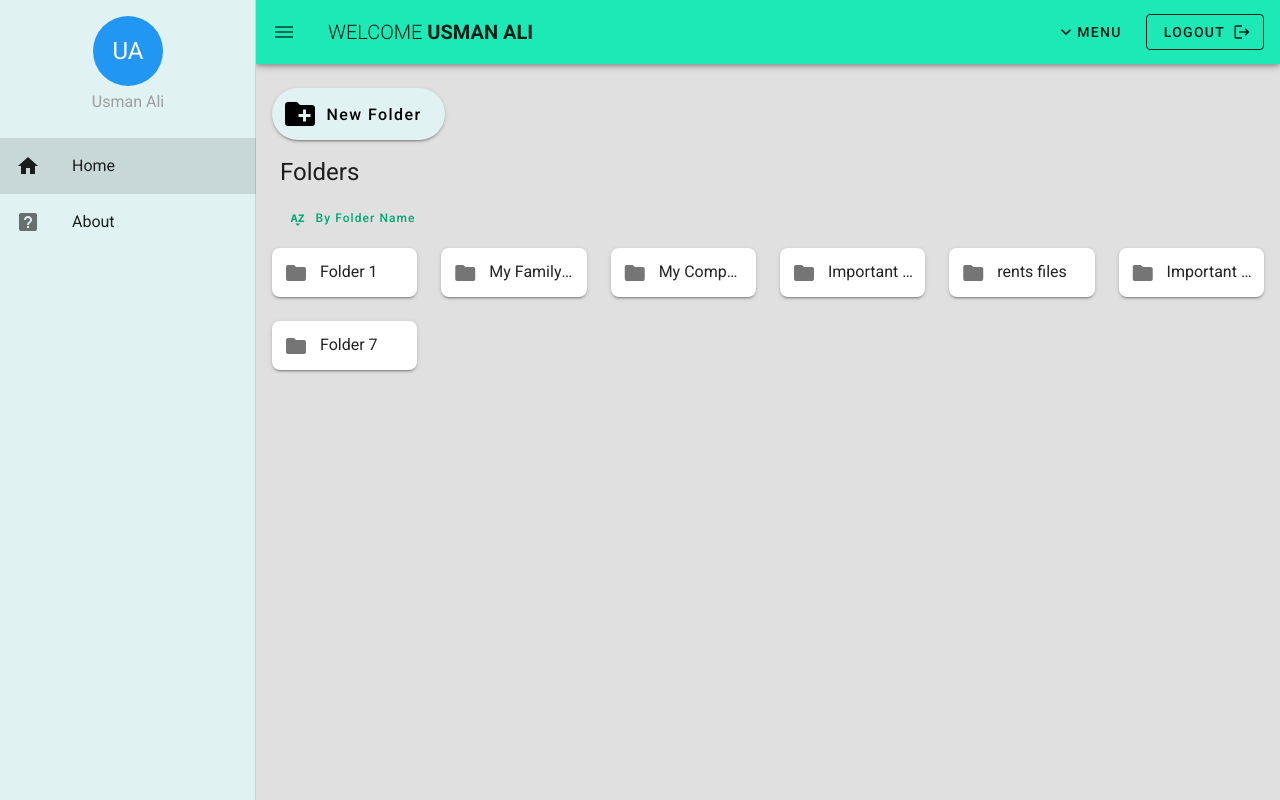
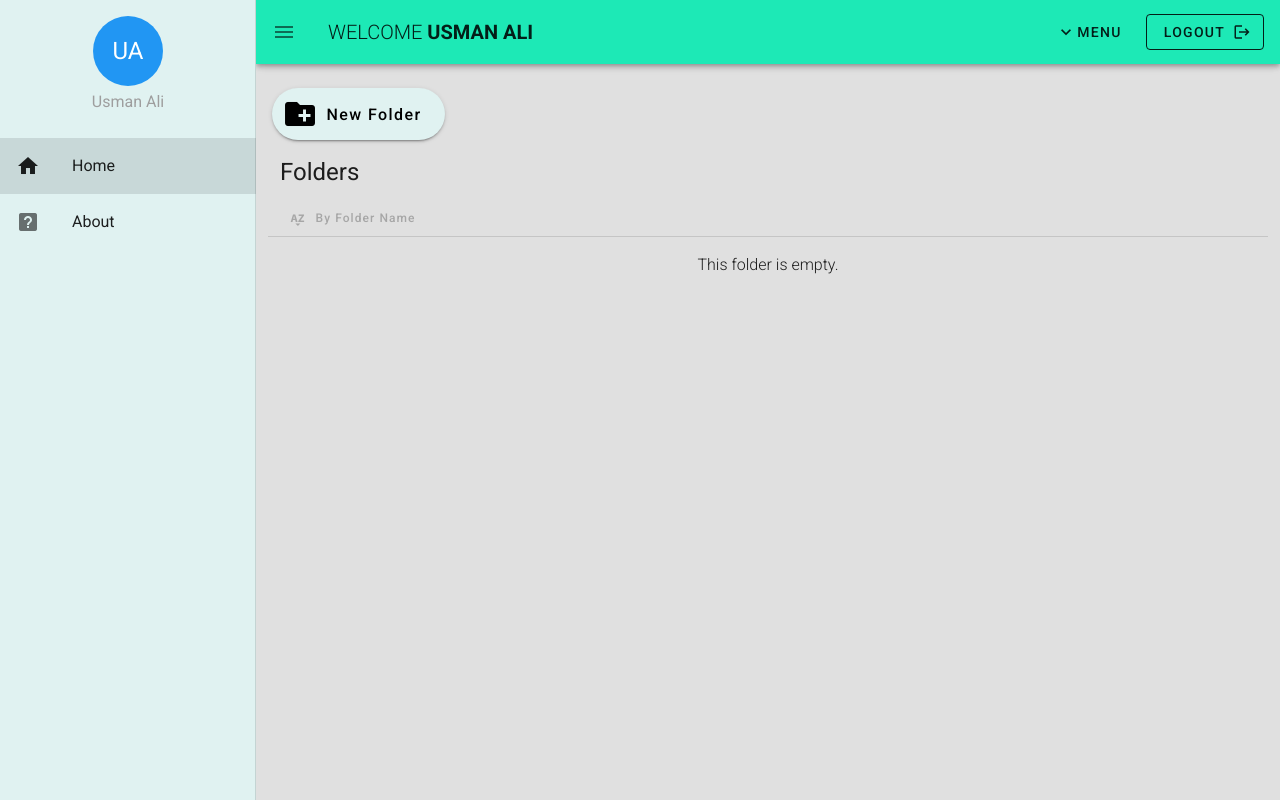
Before and after one commit to Ali-Bhatti/my-drive, a Vue app: page / in a window 1280 px wide. Built offline with nearby package versions, Linux system fonts and the light colour scheme.

Commit message:
Added empty folders check and New Folder name handled

```diff
--- a/src/components/Layout/Popup.vue
+++ b/src/components/Layout/Popup.vue
@@ -23,7 +23,7 @@
           New Folder
         </v-card-title>
 
-        <v-form ref="form" v-model="isFormValid">
+        <v-form ref="form"  @submit.prevent="createFolder" v-model="isFormValid">
 
           <v-card-text class="mt-1 mb-0">
             <v-text-field
@@ -66,14 +66,16 @@
   export default {
     data () {
       return {
+        ufCount : 1, // uf -> New Folder // will be store in DB
+        uf: 'New Folder',  // will be store in DB
         isFormValid: false,
         dialog: false,
         folders: [],
-        folderName: 'Untitled Folder',
+        folderName: 'New Folder',
         nameRules: [
-          v => !!v || 'Folder Name is required',
+          v => !!v.trim() || 'Folder Name is required',
           // v => /^[^<>"/:`%|]*$/.test(v) || 'Special Characters are not allowed',
-          v => v.length <= 100 || 'Name must be less than 100 characters',
+          v => v.trim().length <= 100 || 'Name must be less than 100 characters',
         ],
       }
     },
@@ -87,11 +89,20 @@
         this.$store.dispatch("addNewFolder", {
           folderName : this.folderName
         });
-        this.folderName = 'Untitled Folder';
+        this.newFolderExists();
+      },
+      newFolderExists(){
+        // Handling New folder's count
+        if(this.ufCount === 1){
+          if(this.folderName === "New Folder") this.uf = `New Folder(${++this.ufCount})`;
+        } else {
+          if(this.folderName === `New Folder(${this.ufCount})`) this.uf = `New Folder(${++this.ufCount})`;
+        }
+        this.folderName = this.uf;
       },
       cancelDialog(){
         this.dialog = false;
-        this.folderName = 'Untitled Folder'
+        this.folderName = this.uf;
       },
       folderExists(name){
         if (this.folders.map(ele => ele.name.toLowerCase()).includes(name.trim().toLowerCase()))
--- a/src/store/index.js
+++ b/src/store/index.js
@@ -6,15 +6,17 @@ Vue.use(Vuex);
 export default new Vuex.Store({
     state: {
         userName: "Usman Ali",
-        folders: [
-            { name: "Folder 1", route: "/folder1" },
-            { name: "My Family Pics", route: "/folder2" },
-            { name: "My Company Projects", route: "/folder3" },
-            { name: "Important Documents", route: "/folder4" },
-            { name: "rents files", route: "/folder5" },
-            { name: "Important notes given by clients", route: "/folder6" },
-            { name: "Folder 7", route: "/folder7" },
-          ],
+        folderName: 'Untitled Folder',
+        folders: [],
+        // folders: [
+        //     { name: "Folder 1", route: "/folder1" },
+        //     { name: "My Family Pics", route: "/folder2" },
+        //     { name: "My Company Projects", route: "/folder3" },
+        //     { name: "Important Documents", route: "/folder4" },
+        //     { name: "rents files", route: "/folder5" },
+        //     { name: "Important notes given by clients", route: "/folder6" },
+        //     { name: "Folder 7", route: "/folder7" },
+        //   ],
     },
     mutations: {
         addFolder(state, payload){
--- a/src/views/Home.vue
+++ b/src/views/Home.vue
@@ -17,6 +17,7 @@
               v-bind="attrs"
               v-on="on"
               @click="sortBy('name')"
+              :disabled="showFolders"
             >
               <v-icon left>mdi-sort-alphabetical-{{ sortDirection }}-variant</v-icon>
               by Folder Name
@@ -28,8 +29,12 @@
         </v-tooltip>
       </v-row>
     </v-container>
+    <v-divider></v-divider>
     <v-container fluid class="px-1">
-      <v-row>
+      <v-row v-if="showFolders" justify="center" class="mt-1 font-weight-light">
+        This folder is empty.
+      </v-row>
+      <v-row >
         <v-col
           cols="6"
           sm="4"
@@ -69,6 +74,11 @@ export default {
       sortDirection: "descending",
     };
   },
+  computed:{
+    showFolders(){
+      return this.folders && this.folders.length === 0
+    }
+  },
   methods: {
     sortBy(prop) {
       this.folders.sort((a, b) => {
```
Also changed, not shown: 1 other file (tests, documents, lock files or other folders).
